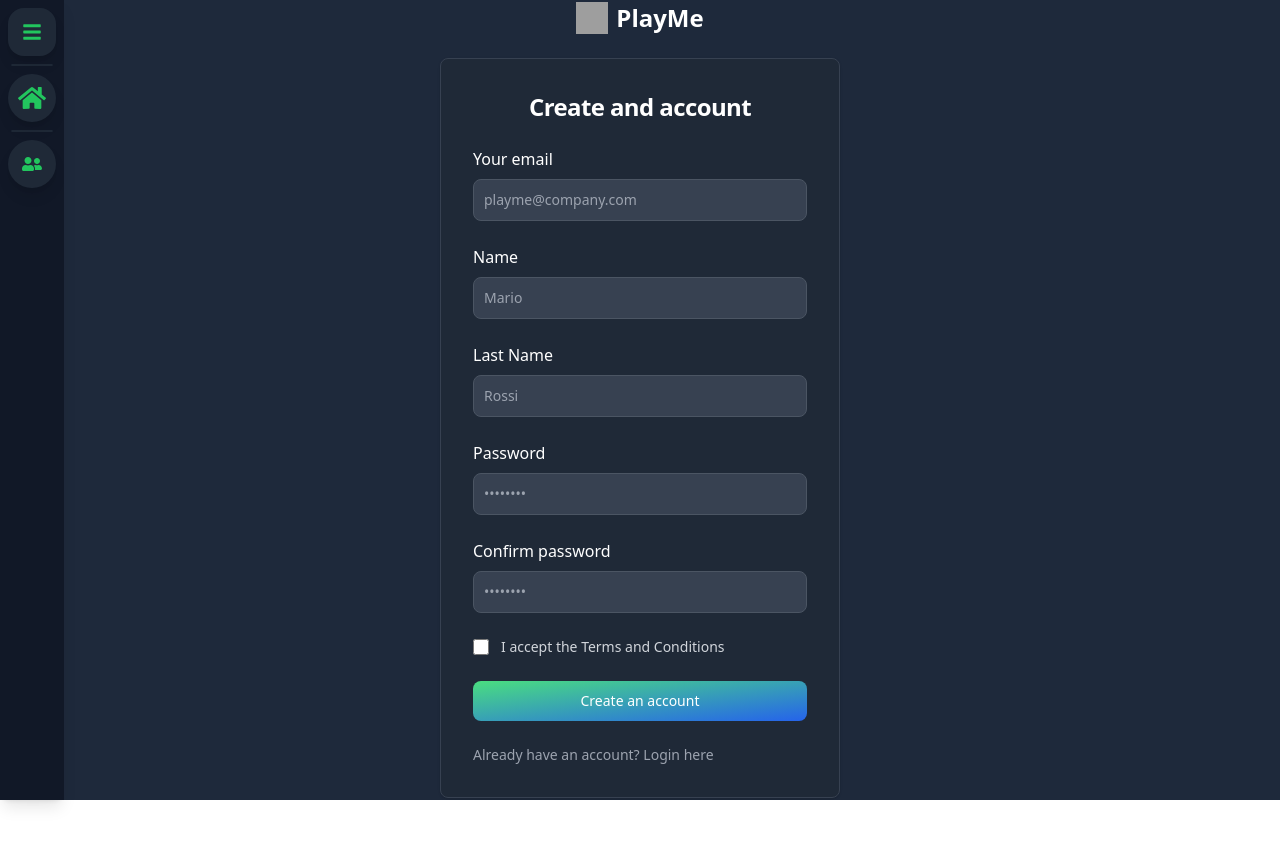
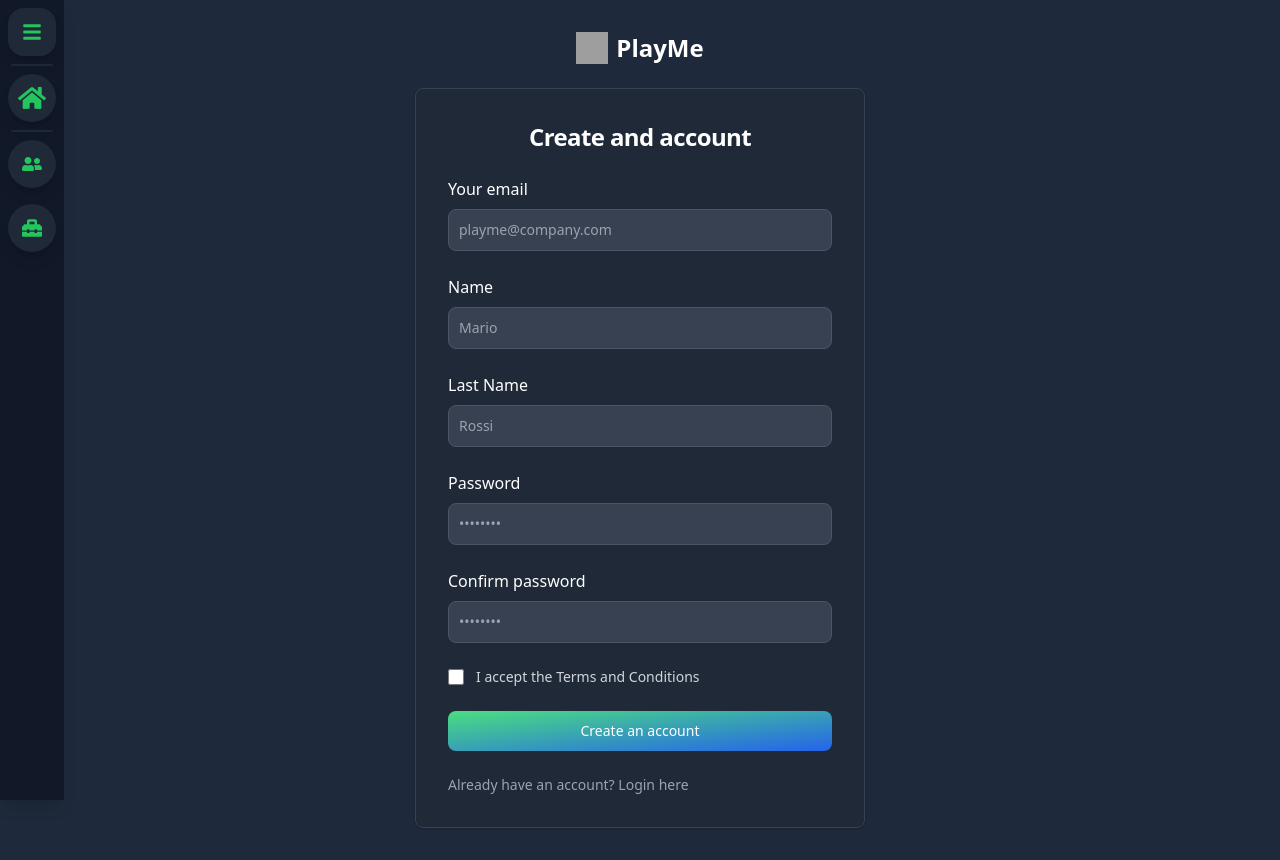
Before and after one commit to n1sb0/PlayMeWeb, a Next.js app in the folder src/playme/: page /register in a window 1280 px wide. Both pictures are taken after a click on the button "Sign Out". Before the commit the page ends 800 px from the top, so only its background shows below. Built offline with nearby package versions, Linux system fonts and the light colour scheme; no server answers; grey boxes are pictures that could not be loaded.

Commit message:
ref: chenge some css for better UX
Clean some code

```diff
--- a/src/playme/next.config.mjs
+++ b/src/playme/next.config.mjs
@@ -13,6 +13,6 @@
   //   locales: ["en"],
   //   defaultLocale: "en",
   // },
-  experimental:{appDir: true, enableUndici: true},
+  experimental:{appDir: true},
 };
 export default config;
--- a/src/playme/src/app/layout.tsx
+++ b/src/playme/src/app/layout.tsx
@@ -18,7 +18,7 @@
             <div className=" text-gray-200 dark:bg-slate-800 dark:text-gray-200 sm:text-center">
               <ProvidersWrapper>
                 <SideBar />
-                <div className="flex min-h-screen flex-col items-center">
+                <div className="flex min-h-screen items-center justify-center">
                   {children}
                 </div>
               </ProvidersWrapper>
--- a/src/playme/src/app/page.tsx
+++ b/src/playme/src/app/page.tsx
@@ -7,7 +7,7 @@
 const getUserSessionData = async () =>{
   const nextCookies = cookies();
   const rawToken = nextCookies.get("next-auth.session-token")?.value ?? nextCookies.get("__Secure-next-auth.session-token")?.value;
-  console.log('session Home Page raw',rawToken)
+
   return await decode({
     token: rawToken as unknown as string,
     secret: process.env.JWT_SECRET as string,
--- a/src/playme/src/assets/css/globals.css
+++ b/src/playme/src/assets/css/globals.css
@@ -67,10 +67,6 @@
     @apply mr-2 mb-2 w-full rounded-lg bg-gradient-to-r from-blue-500 via-blue-600 to-blue-700 px-5 py-2.5 text-center text-sm font-medium text-white hover:bg-gradient-to-br focus:outline-none focus:ring-4 focus:ring-blue-300 dark:focus:ring-blue-800;
   }
 
-  .form-width-fifty {
-    min-width: 50vh;
-  }
-
   .lable-text-form {
     @apply mb-2 block text-start font-medium text-gray-900 dark:text-white;
   }
@@ -84,7 +80,7 @@
   }
 
   .form-container {
-    @apply rounded-lg bg-white shadow dark:border dark:border-gray-700 dark:bg-gray-800 sm:max-w-md md:mt-0 xl:p-0;
+    @apply rounded-lg bg-white shadow dark:border dark:border-gray-700 dark:bg-gray-800 md:mt-0 xl:p-0 sm:min-w-[300px] md:min-w-[400px] lg:min-w-[450px];
   }
 
   .form-title {
@@ -100,7 +96,7 @@
   }
 
   .section-form-div {
-    @apply mx-auto flex w-screen flex-col items-center justify-center px-6 py-8 md:h-screen lg:py-0;
+    @apply flex flex-col items-center justify-center px-6 py-8  ;
   }
 
   .form-spaces {
--- a/src/playme/src/components/Auth/Login.tsx
+++ b/src/playme/src/components/Auth/Login.tsx
@@ -1,7 +1,7 @@
 "use client";
 
-import { signIn } from "next-auth/react";
-import React from "react";
+import { signIn, useSession } from "next-auth/react";
+import React, { useEffect } from "react";
 import { useState } from "react";
 
 export default function Login() {
@@ -20,12 +20,12 @@
   const handleGooglesSubmit = async (e: any) => {
     e.preventDefault();
 
-    const res = await signIn("google");
+    const res = await signIn('google');
   };
 
   return (
     <>
-
+    <div className="" >
         <section>
         <div className="section-form-div">
           <img
@@ -34,7 +34,7 @@
             alt="logo"
           />
           <a className="form-title-with-image">Sign in to PlayMe</a>
-          <div className="form-container form-width-fifty">
+          <div className="form-container">
             <div className="space-y-4 p-6 sm:p-8 md:space-y-6">
               <form
                 className="form-spaces"
@@ -94,6 +94,7 @@
           </div>
         </div>
       </section>
+      </div>
     </>
   );
 }
--- a/src/playme/src/components/Auth/Register.tsx
+++ b/src/playme/src/components/Auth/Register.tsx
@@ -67,6 +67,7 @@
   }
 
   return (
+    <div className="">
     <section>
       <div className="section-form-div">
         <a href="/" className="form-title-with-image">
@@ -77,7 +78,7 @@
           />
           PlayMe
         </a>
-        <div className="form-container form-width-fifty">
+        <div className="form-container">
           <div className="space-y-4 p-6 sm:p-8 md:space-y-6">
             <h1 className="form-title">Create and account</h1>
             <form className="form-spaces">
@@ -183,5 +184,6 @@
         </div>
       </div>
     </section>
+    </div>
   );
 }
--- a/src/playme/src/components/Navigation/SideBar.tsx
+++ b/src/playme/src/components/Navigation/SideBar.tsx
@@ -5,6 +5,7 @@
   FaBomb,
   FaHome,
   FaSignOutAlt,
+  FaToolbox,
   FaUserFriends,
 } from "react-icons/fa";
 import Divider from "../Features/Basic/Divider";
@@ -57,11 +58,9 @@
           <Divider />
           <SideBarIcon icon={<FaHome size="28" />} text={"Home"} link={"/"} />
           <Divider />
-          <SideBarIcon
-            icon={<FaUserFriends size="20" />}
-            text={"Users"}
-            link={"/users"}
-          />
+          <SideBarIcon icon={<FaUserFriends size="20" />} text={"Users"} link={"/users"} />
+          <SideBarIcon icon={<FaToolbox size="20" />} text={"Test"} link={"/test"} />
+
           {status === "authenticated" ? (
             <button type="button" onClick={() => signOut()}>
               <SideBarIcon
```
